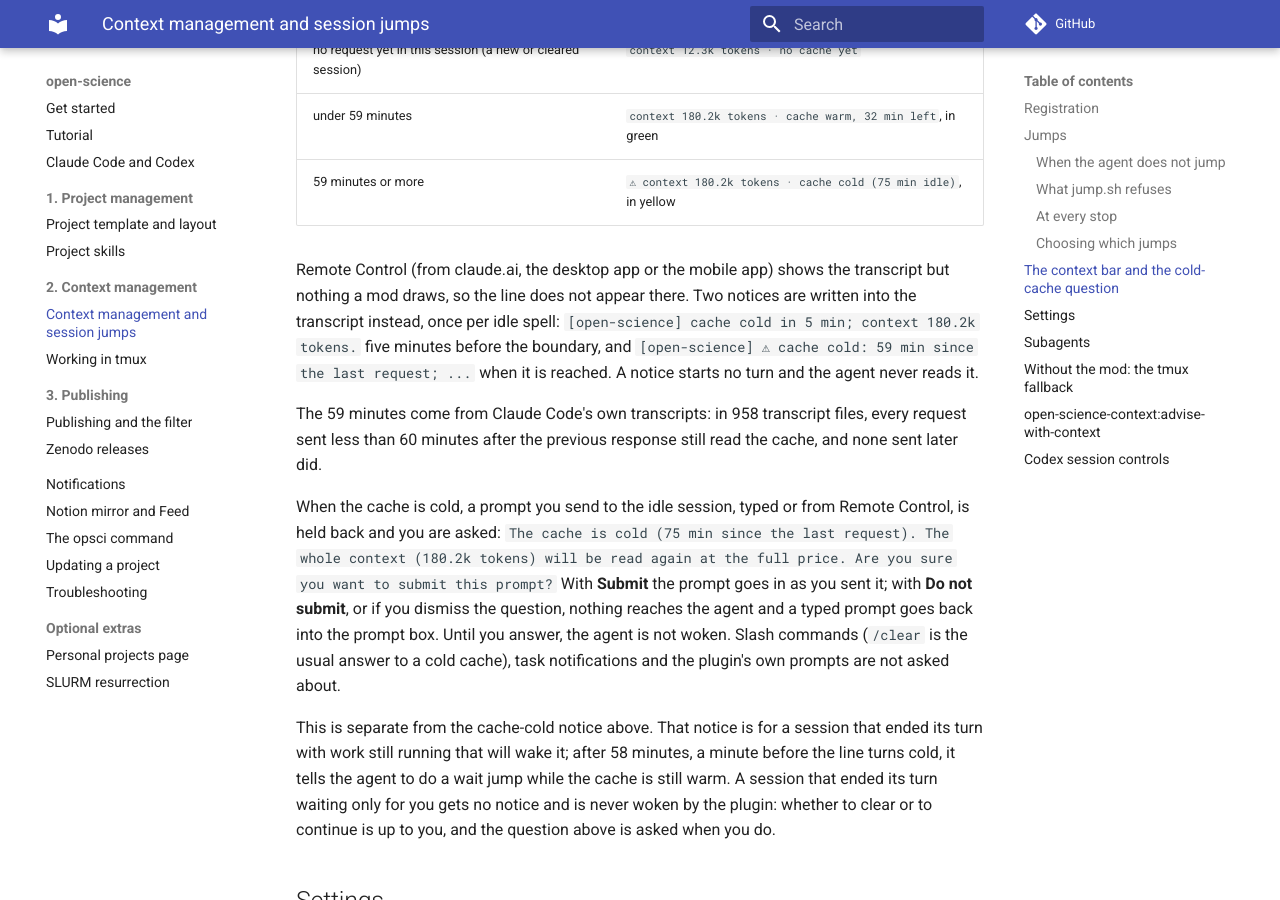
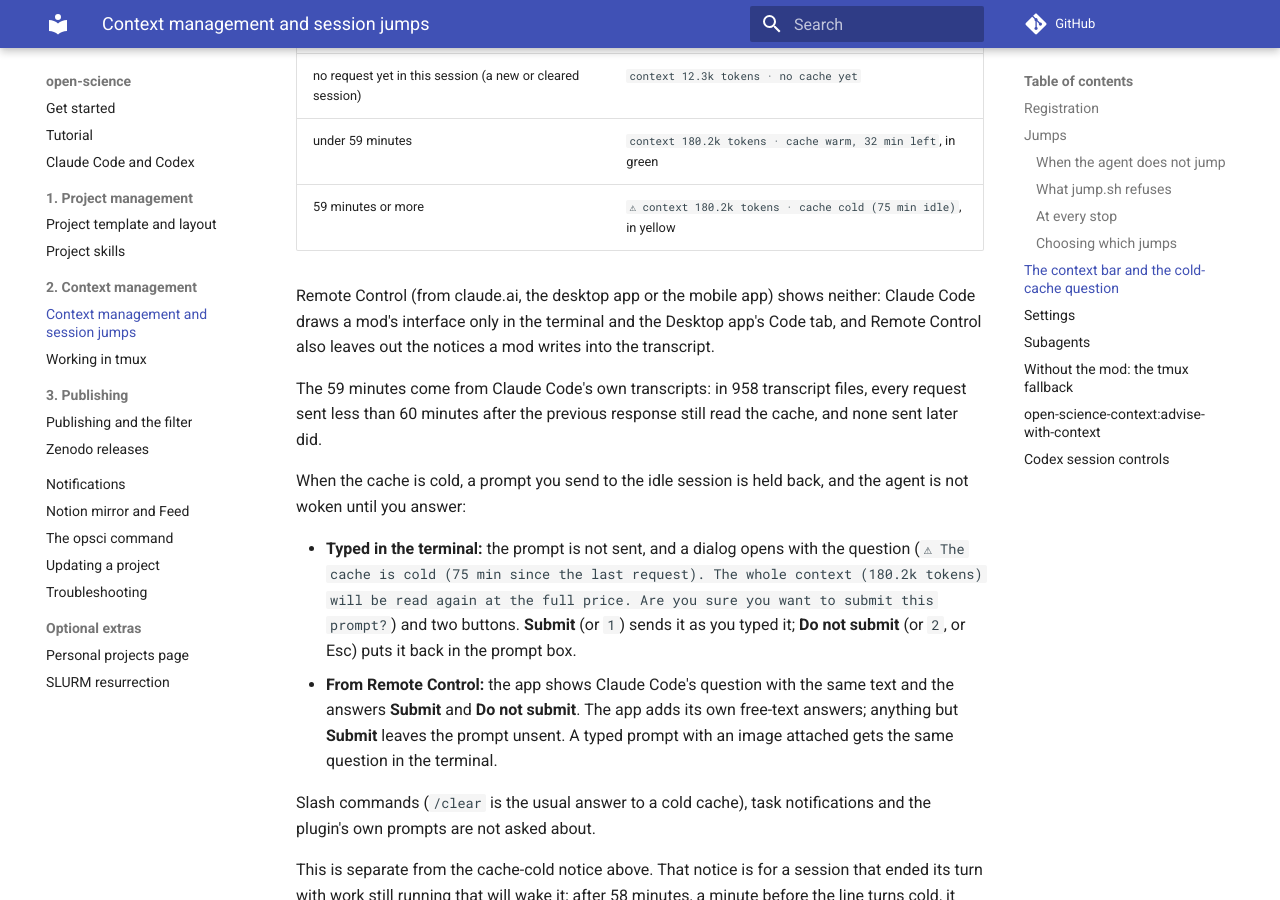
Before and after one commit to mhycheung/open-science, an MkDocs documentation site: the page built from docs/context-management.md, in a window 1280 px wide and 900 px high, scrolled down 5735 px. Built offline with MkDocs 1.6.1 and Material for MkDocs 9.7.7, drawn with Linux system fonts in a browser that asks for light colours; comment, search, counter and statistics services are not loaded; some of the changed text lies outside the part shown.

Commit message:
Context mod: two-button cold-cache dialog in the terminal; no forced rename; no cache notices
The cold-cache question for a typed prompt is now the mod's own dialog in the terminal, with
exactly two answers (Submit, Do not submit; Esc does not submit). Claude Code's question
dialog adds free-text answers and, the user found, stays open in the Remote Control app after
an answer in the terminal. A hook may not wait on its own code for more than 10 s, so the
prompt is dropped at once and Submit sends it again, entered as the user's. Claude Code's
question stays for prompts from Remote Control (the only dialog the app shows) and for
prompts with attachments.

The rename at session start is no longer forced: session.start fires at each reload of any
mod, and a resumed session keeps its name in its session record. The types contract added
for the earlier fix is removed.

The cache-cold transcript notices are removed: a probe of every row kind a mod can write
showed Remote Control shows none of them, and the terminal already has the line. Docs and
the changelog say where the line, the notices and the jump report appear.

```diff
--- a/docs/context-management.md
+++ b/docs/context-management.md
@@ -108,8 +108,9 @@
 and the message is kept in `messages/`.
 
 With the mod, the report is also written at the top of the cleared session, so scrolling up
-in the terminal or in Remote Control shows what the previous session said instead of only
-`/clear`. After a wait jump it begins by saying that the session was cleared and is waiting,
+in the terminal shows what the previous session said instead of only `/clear`. Remote Control
+leaves this notice out; there the report reaches you through `opsci notify` (your Notion Feed
+or other back end). After a wait jump it begins by saying that the session was cleared and is waiting,
 and for how many running tasks. It is a notice for you: it starts no turn, so a session left
 waiting stays asleep. The agent of the new session reads the same text with its next prompt.
 
@@ -203,22 +204,28 @@
 | under 59 minutes | `context 180.2k tokens · cache warm, 32 min left`, in green |
 | 59 minutes or more | `⚠ context 180.2k tokens · cache cold (75 min idle)`, in yellow |
 
-Remote Control (from claude.ai, the desktop app or the mobile app) shows the transcript but
-nothing a mod draws, so the line does not appear there. Two notices are written into the
-transcript instead, once per idle spell: `[open-science] cache cold in 5 min; context 180.2k
-tokens.` five minutes before the boundary, and `[open-science] ⚠ cache cold: 59 min since the
-last request; ...` when it is reached. A notice starts no turn and the agent never reads it.
+Remote Control (from claude.ai, the desktop app or the mobile app) shows neither: Claude Code
+draws a mod's interface only in the terminal and the Desktop app's Code tab, and Remote Control
+also leaves out the notices a mod writes into the transcript.
 
 The 59 minutes come from Claude Code's own transcripts: in 958 transcript files, every request sent
 less than 60 minutes after the previous response still read the cache, and none sent later did.
 
-When the cache is cold, a prompt you send to the idle session, typed or from Remote Control, is
-held back and you are asked: `The cache is cold (75 min since the last request). The whole
-context (180.2k tokens) will be read again at the full price. Are you sure you want to submit
-this prompt?` With **Submit** the prompt goes in as you sent it; with **Do not submit**, or if
-you dismiss the question, nothing reaches the agent and a typed prompt goes back into the prompt
-box. Until you answer, the agent is not woken. Slash commands (`/clear` is the usual answer to a
-cold cache), task notifications and the plugin's own prompts are not asked about.
+When the cache is cold, a prompt you send to the idle session is held back, and the agent is
+not woken until you answer:
+
+- **Typed in the terminal:** the prompt is not sent, and a dialog opens with the question (`⚠
+  The cache is cold (75 min since the last request). The whole context (180.2k tokens) will be
+  read again at the full price. Are you sure you want to submit this prompt?`) and two buttons.
+  **Submit** (or `1`) sends it as you typed it; **Do not submit** (or `2`, or Esc) puts it back
+  in the prompt box.
+- **From Remote Control:** the app shows Claude Code's question with the same text and the
+  answers **Submit** and **Do not submit**. The app adds its own free-text answers; anything but
+  **Submit** leaves the prompt unsent. A typed prompt with an image attached gets the same
+  question in the terminal.
+
+Slash commands (`/clear` is the usual answer to a cold cache), task notifications and the
+plugin's own prompts are not asked about.
 
 This is separate from the cache-cold notice above. That notice is for a session that ended its
 turn with work still running that will wake it; after 58 minutes, a minute before the line
```
Also changed, not shown: CHANGELOG.md (+12 -8 lines), 4 other files.
